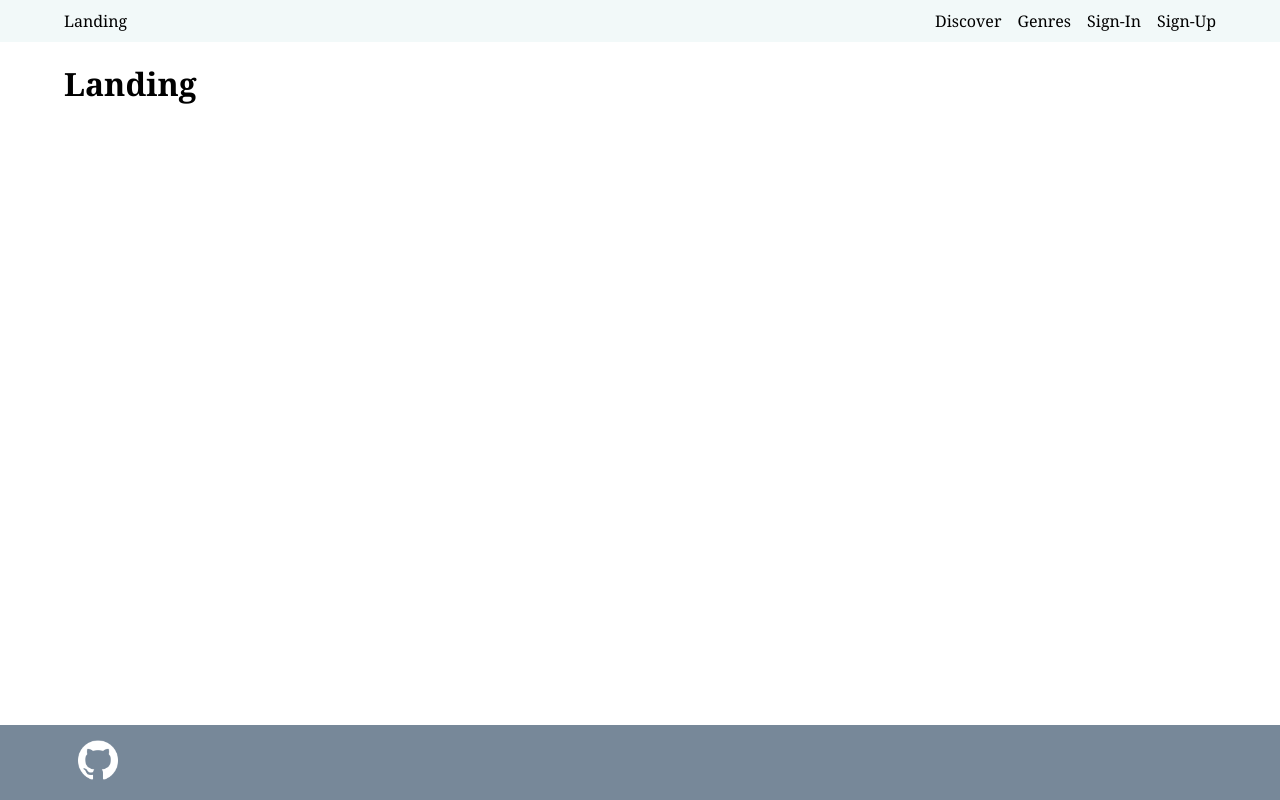
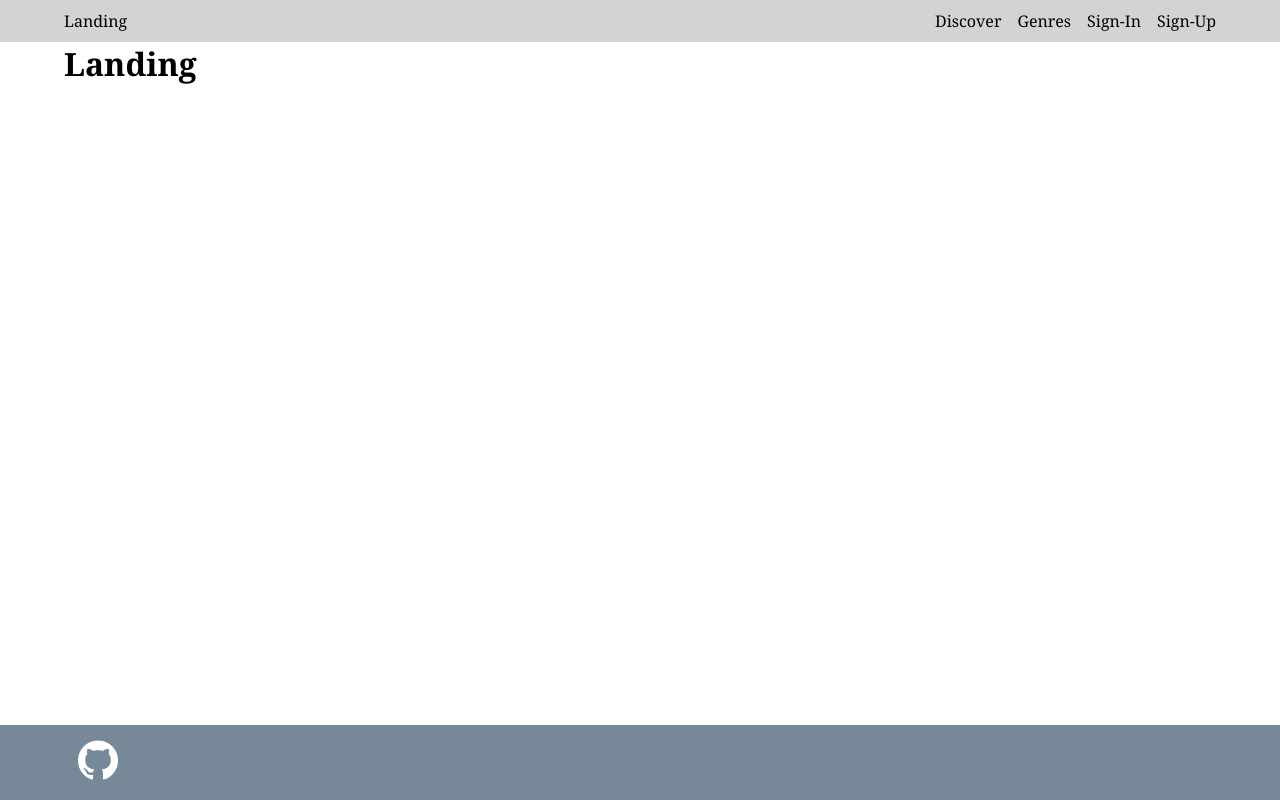
Before and after one commit to christinab980/bookProject, a React (Vite) app in the folder react-ui/: page / in a window 1280 px wide. Built offline with nearby package versions, Linux system fonts and the light colour scheme.

Commit message:
updated styles and a few endpoints

```diff
--- a/react-ui/src/App.jsx
+++ b/react-ui/src/App.jsx
@@ -1,7 +1,6 @@
 import React from 'react'
 import { Header, Main, Footer } from './sectioning'
 import '../src/index.css'
-
 
 function App() {
 
--- a/react-ui/src/index.css
+++ b/react-ui/src/index.css
@@ -13,7 +13,6 @@ html {
 main {
   display: flex;
   flex: 1;
-  padding: 20px 0;
 }
 
 .root {
@@ -36,12 +35,8 @@ footer img {
 
 /* header stylings  */
 
-header img {
-  height: 55px;
-}
-
 header {
-  background-color: #f2f9f9;
+  background-color: lightgray;
   padding: 10px 0;
 }
 
```
Also changed, not shown: react-ui/src/sectioning/footer.jsx (indentation only).
